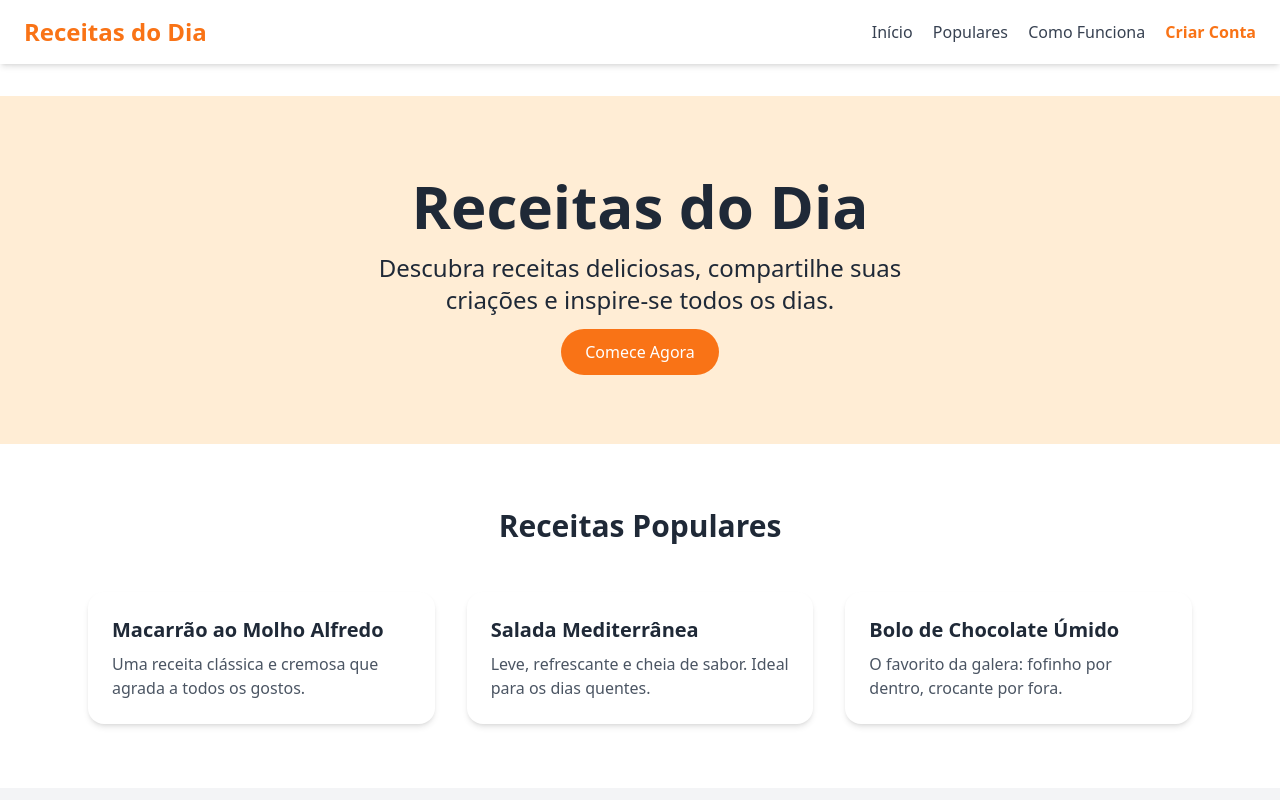
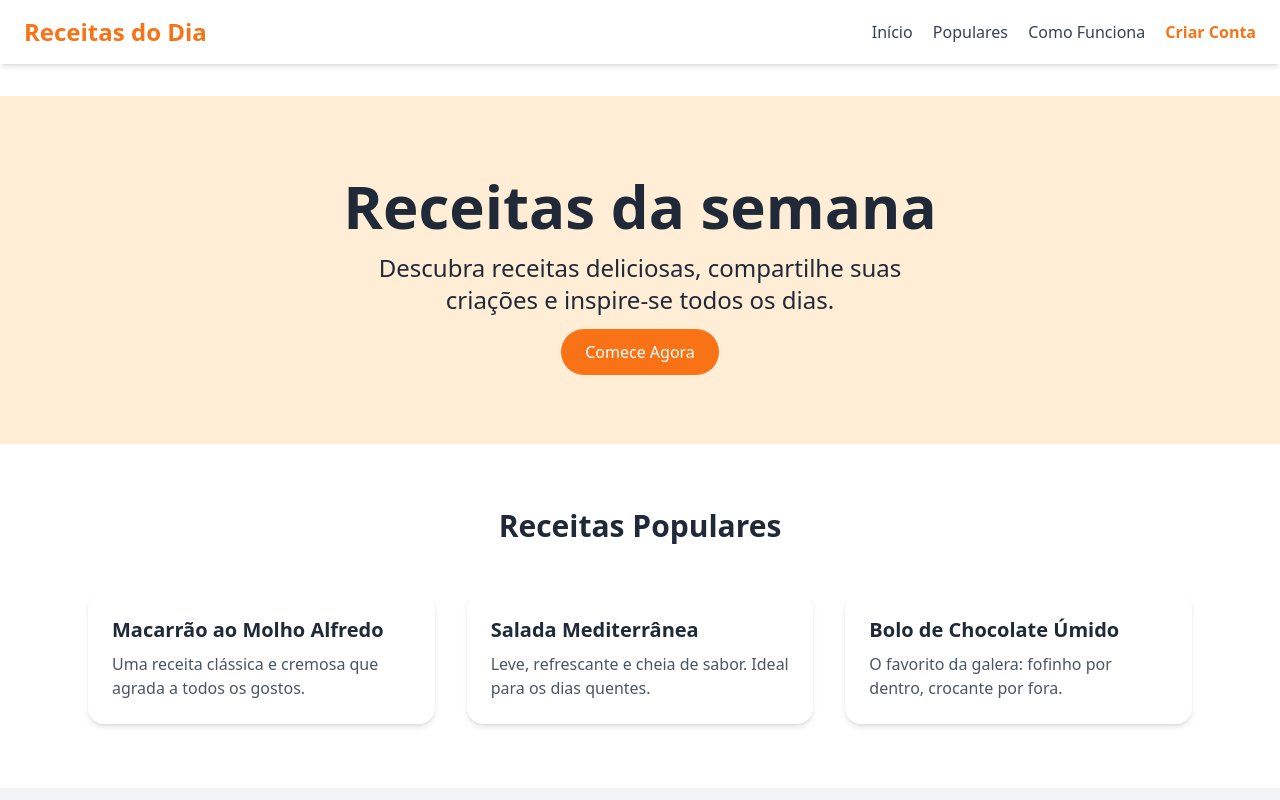
Before and after one commit to jonatasgpj/recipeAPI, a plain HTML site: page wwwroot/index.html in a window 1280 px wide. Shown: the top 800 px of the page. Drawn offline with nearby package versions, Linux system fonts and the light colour scheme.

Commit message:
atualizando landing page

```diff
--- a/wwwroot/index.html
+++ b/wwwroot/index.html
@@ -25,7 +25,7 @@
 
     <!-- Hero -->
     <section id="inicio" class="bg-orange-100 py-20 px-6 text-center">
-      <h2 class="text-4xl md:text-6xl font-bold mb-4">Receitas do Dia</h2>
+      <h2 class="text-4xl md:text-6xl font-bold mb-4">Receitas da semana</h2>
       <p class="text-xl md:text-2xl mb-6 max-w-xl mx-auto">Descubra receitas deliciosas, compartilhe suas criações e inspire-se todos os dias.</p>
       <a href="#cadastro" class="bg-orange-500 text-white px-6 py-3 rounded-full hover:bg-orange-600 transition">Comece Agora</a>
     </section>
```
